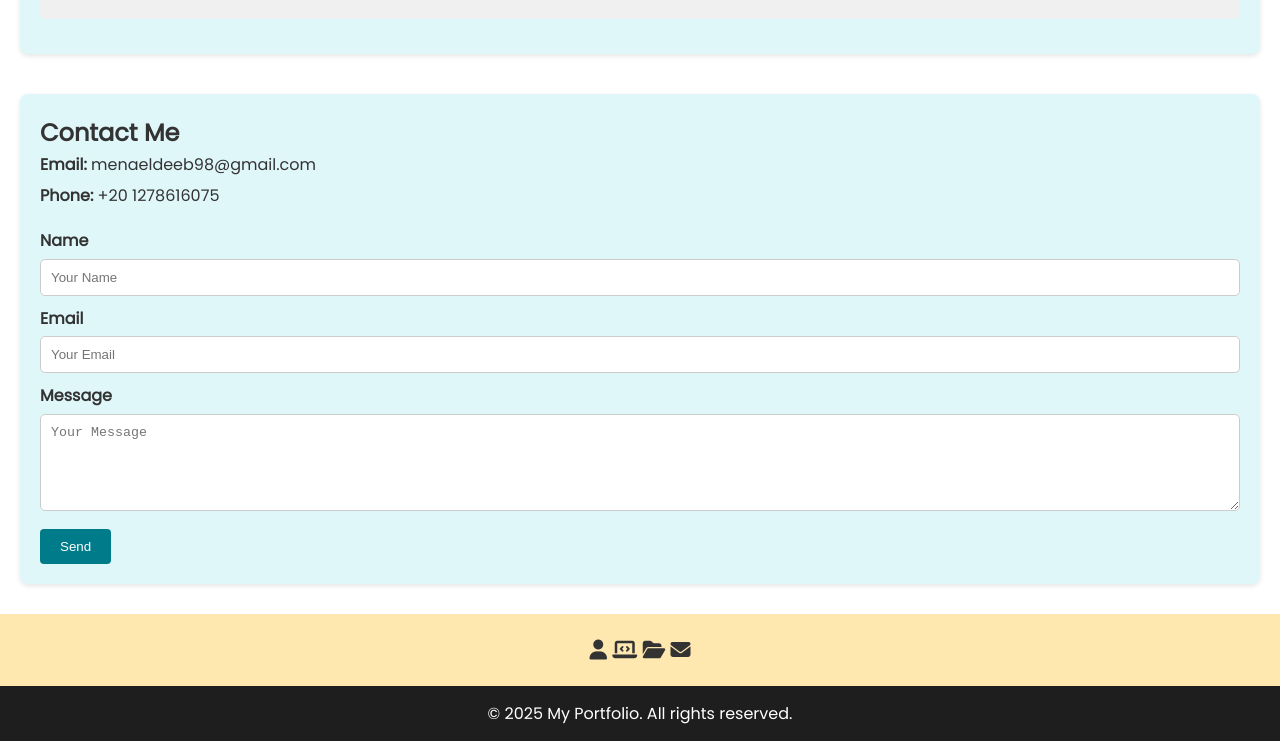
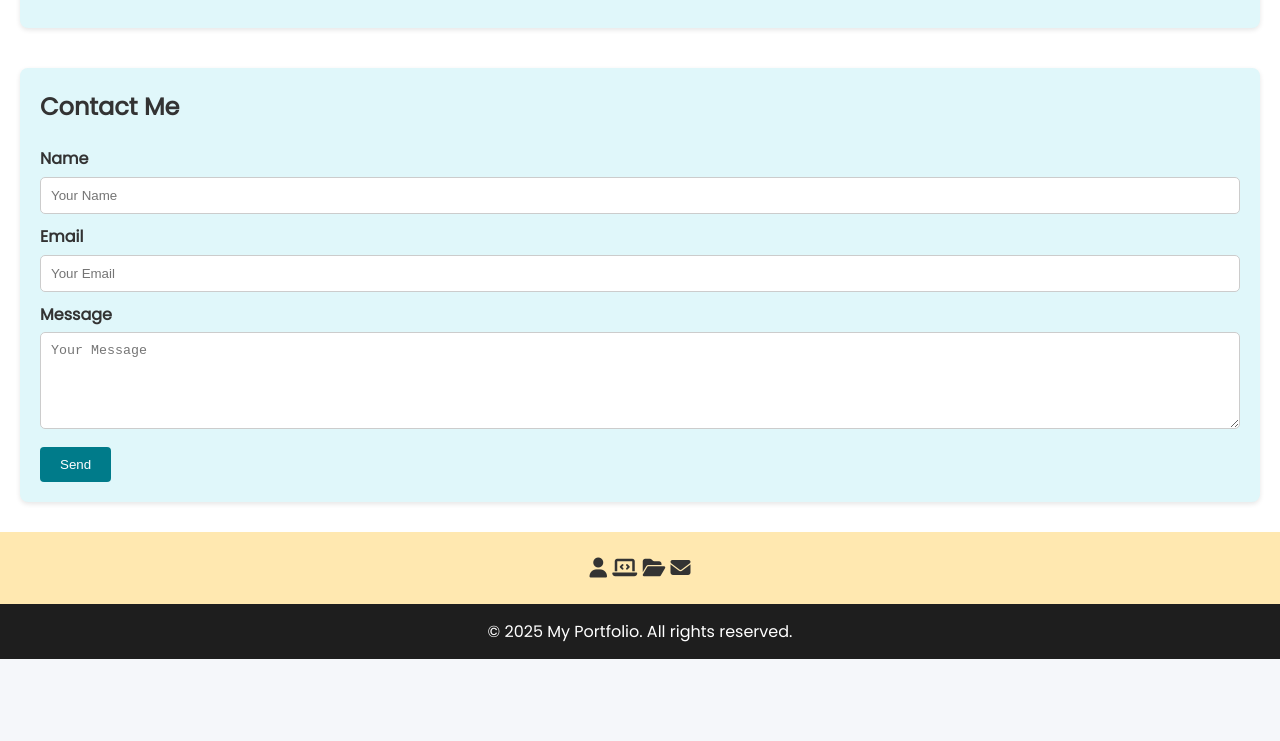
Before and after one commit to MenaEldeeb/My-Portfolio, a plain HTML site: page index.html in a window 1280 px wide. Shown: the part 914-1655 px from the top of the page. After the commit the page ends 1573 px from the top, so only its background shows below. Drawn offline with Linux system fonts and the light colour scheme.

Commit message:
save my modify

```diff
--- a/index.html
+++ b/index.html
@@ -72,7 +72,7 @@
           <li>Python</li>
 
         </ul>
-      </section>>
+      </section>
 
       <!-- Projects -->
       <section id="projects">
@@ -91,8 +91,7 @@
         <h2>Contact Me</h2>
 
         <div class="contact-info">
-          <p><strong>Email:</strong> menaeldeeb98@gmail.com</p>
-          <p><strong>Phone:</strong> +20 1278616075</p>
+
         </div>
 
         <form id="contact-form" method="POST" action="https://formsubmit.co/menaeldeeb98@gmail.com">
```
